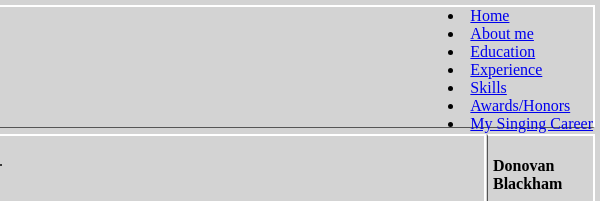
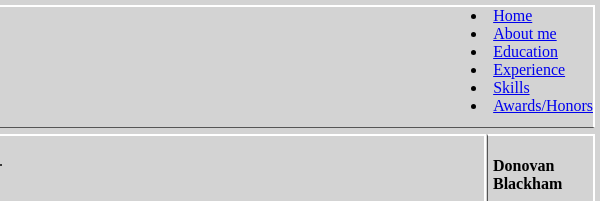
Before and after one commit to donovan-blackham/IS_201-Project, a plain HTML site: page Scratch.html in a window 1280 px wide. Shown: the top 201 px of the page, 680-1280 px from the left. Drawn offline with Linux system fonts and the light colour scheme.

Commit message:
Update Scratch.html

```diff
--- a/Scratch.html
+++ b/Scratch.html
@@ -24,7 +24,6 @@ Section 005
             <li class="nav-item"><a class="nav-link px-lg-3 py-3 py-lg-4" href="post.html">Experience</a></li>
             <li class="nav-item"><a class="nav-link px-lg-3 py-3 py-lg-4" href="post.html">Skills</a></li>
             <li class="nav-item"><a class="nav-link px-lg-3 py-3 py-lg-4" href="post.html">Awards/Honors</a></li>
-            <li class="nav-item"><a class="nav-link px-lg-3 py-3 py-lg-4" href="Scratch.html">My Singing Career</a></li>
         </span>
     </div>
     <div class="common leftmenu">
```
